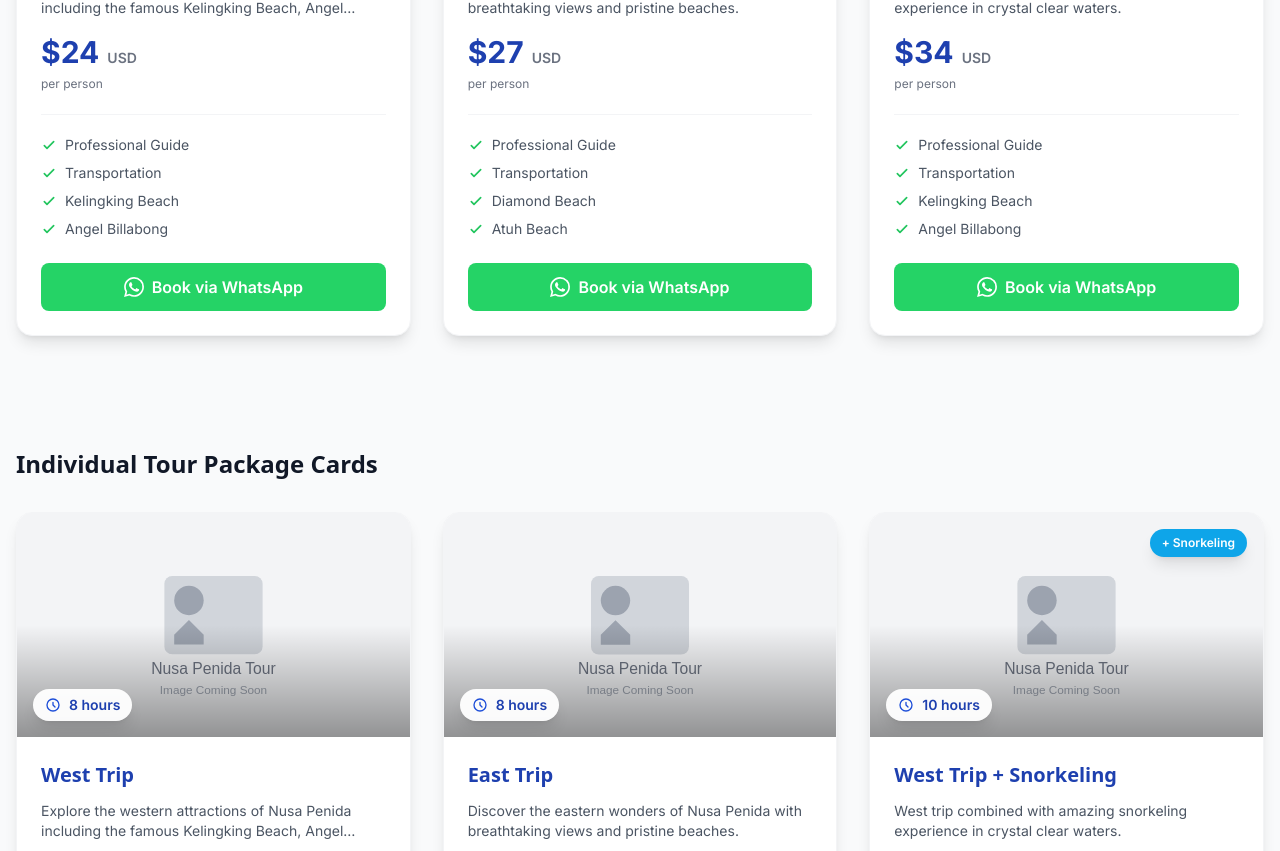
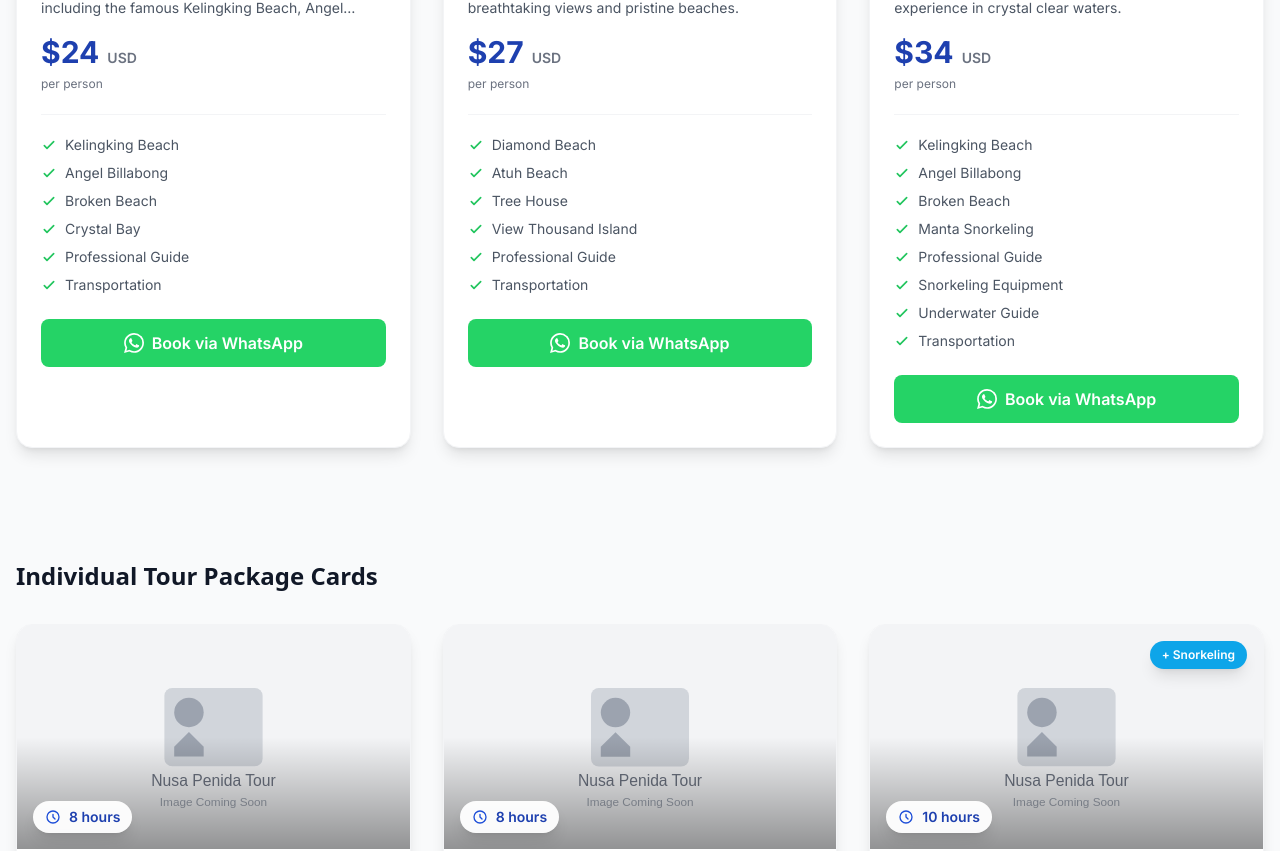
Before and after one commit to reikidevs/nusabeetrip, a Next.js app: page /demo in a window 1280 px wide. Shown: the part 879-1730 px from the top of the page. Built offline with nearby package versions, Linux system fonts and the light colour scheme; no server answers.

Commit message:
fix: show all destinations in tour cards, no more truncation

```diff
--- a/src/components/business/TourPackageCard.tsx
+++ b/src/components/business/TourPackageCard.tsx
@@ -90,13 +90,56 @@ const TourPackageCard: React.FC<TourPackageCardProps> = ({
         {/* Features List */}
         <div className="mb-6">
           <ul className="space-y-2">
-            {/* Always show these 4 important features first */}
+            {/* Show all destinations/features first (excluding service items) */}
+            {features
+              .filter(f =>
+                f !== 'Professional Guide' &&
+                f !== 'Tax Island' &&
+                f !== 'Parking Ticket in Any Spot' &&
+                f !== 'Transportation' &&
+                f !== 'Snorkeling Equipment' &&
+                f !== 'Underwater Guide'
+              )
+              .map((feature, index) => (
+                <li key={`dest-${index}`} className="flex items-start text-sm text-gray-600">
+                  <svg className="w-4 h-4 text-green-500 mr-2 flex-shrink-0 mt-0.5" fill="none" stroke="currentColor" viewBox="0 0 24 24">
+                    <path strokeLinecap="round" strokeLinejoin="round" strokeWidth={2.5} d="M5 13l4 4L19 7" />
+                  </svg>
+                  <span>{feature}</span>
+                </li>
+              ))}
+
+            {/* Then show service items */}
             {features.includes('Professional Guide') && (
               <li className="flex items-start text-sm text-gray-600">
                 <svg className="w-4 h-4 text-green-500 mr-2 flex-shrink-0 mt-0.5" fill="none" stroke="currentColor" viewBox="0 0 24 24">
                   <path strokeLinecap="round" strokeLinejoin="round" strokeWidth={2.5} d="M5 13l4 4L19 7" />
                 </svg>
                 <span>Professional Guide</span>
+              </li>
+            )}
+            {features.includes('Snorkeling Equipment') && (
+              <li className="flex items-start text-sm text-gray-600">
+                <svg className="w-4 h-4 text-green-500 mr-2 flex-shrink-0 mt-0.5" fill="none" stroke="currentColor" viewBox="0 0 24 24">
+                  <path strokeLinecap="round" strokeLinejoin="round" strokeWidth={2.5} d="M5 13l4 4L19 7" />
+                </svg>
+                <span>Snorkeling Equipment</span>
+              </li>
+            )}
+            {features.includes('Underwater Guide') && (
+              <li className="flex items-start text-sm text-gray-600">
+                <svg className="w-4 h-4 text-green-500 mr-2 flex-shrink-0 mt-0.5" fill="none" stroke="currentColor" viewBox="0 0 24 24">
+                  <path strokeLinecap="round" strokeLinejoin="round" strokeWidth={2.5} d="M5 13l4 4L19 7" />
+                </svg>
+                <span>Underwater Guide</span>
+              </li>
+            )}
+            {features.includes('Transportation') && (
+              <li className="flex items-start text-sm text-gray-600">
+                <svg className="w-4 h-4 text-green-500 mr-2 flex-shrink-0 mt-0.5" fill="none" stroke="currentColor" viewBox="0 0 24 24">
+                  <path strokeLinecap="round" strokeLinejoin="round" strokeWidth={2.5} d="M5 13l4 4L19 7" />
+                </svg>
+                <span>Transportation</span>
               </li>
             )}
             {features.includes('Tax Island') && (
@@ -115,26 +158,6 @@ const TourPackageCard: React.FC<TourPackageCardProps> = ({
                 <span>Parking Ticket in Any Spot</span>
               </li>
             )}
-            {features.includes('Transportation') && (
-              <li className="flex items-start text-sm text-gray-600">
-                <svg className="w-4 h-4 text-green-500 mr-2 flex-shrink-0 mt-0.5" fill="none" stroke="currentColor" viewBox="0 0 24 24">
-                  <path strokeLinecap="round" strokeLinejoin="round" strokeWidth={2.5} d="M5 13l4 4L19 7" />
-                </svg>
-                <span>Transportation</span>
-              </li>
-            )}
-            {/* Show other features (excluding the 4 above) */}
-            {features
-              .filter(f => f !== 'Professional Guide' && f !== 'Tax Island' && f !== 'Parking Ticket in Any Spot' && f !== 'Transportation')
-              .slice(0, 2)
-              .map((feature, index) => (
-                <li key={index} className="flex items-start text-sm text-gray-600">
-                  <svg className="w-4 h-4 text-green-500 mr-2 flex-shrink-0 mt-0.5" fill="none" stroke="currentColor" viewBox="0 0 24 24">
-                    <path strokeLinecap="round" strokeLinejoin="round" strokeWidth={2.5} d="M5 13l4 4L19 7" />
-                  </svg>
-                  <span>{feature}</span>
-                </li>
-              ))}
           </ul>
         </div>
 
```
